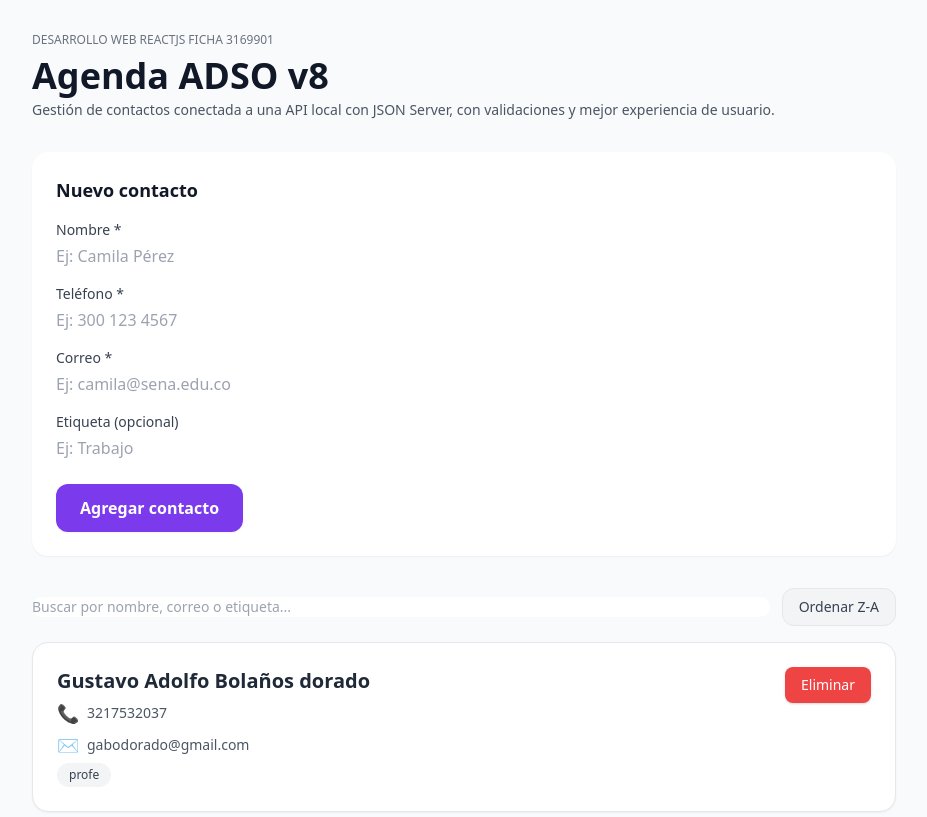
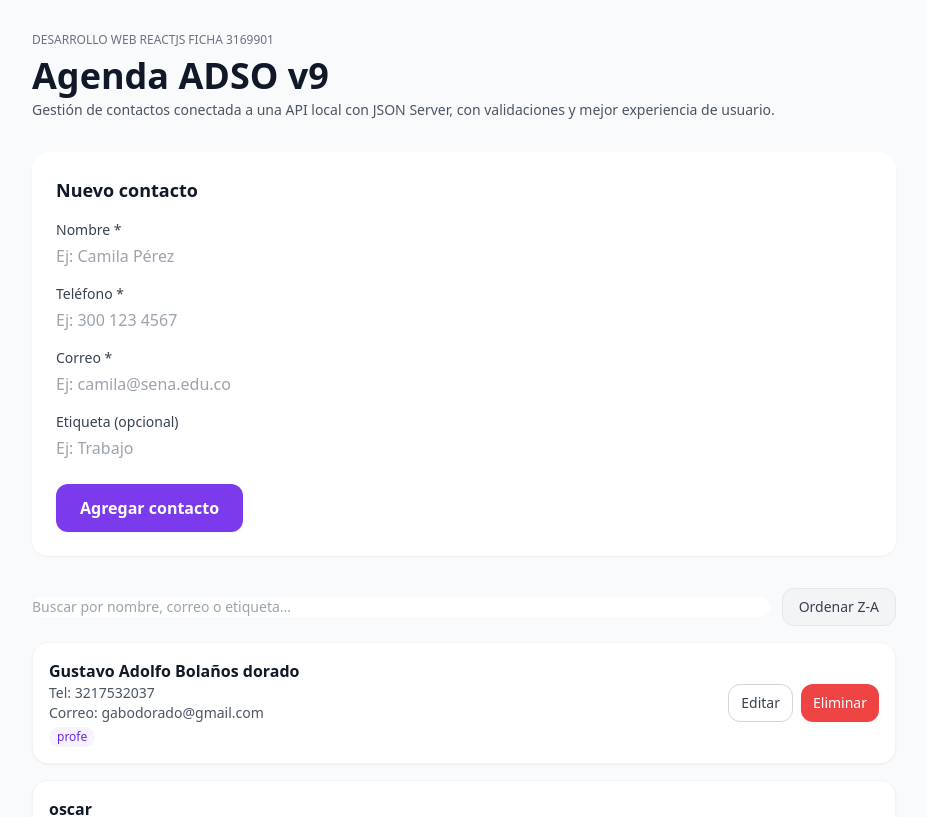
Before and after one commit to DavidFranCo935/Agenda-adso, a React (Vite) app: page / in a window 1280 px wide. Shown: the top 817 px of the page, without its empty margins (176-1103 px from the left). Built offline with nearby package versions, Linux system fonts and the light colour scheme; data requests are answered from the project's data file.

Commit message:
agenda adso v9

```diff
--- a/src/App.jsx
+++ b/src/App.jsx
@@ -1,10 +1,11 @@
 // Archivo: src/App.jsx
 // Componente principal de la aplicación Agenda ADSO.
-// Se encarga de:
+// Responsabilidades:
 // - Cargar la lista de contactos desde la API (JSON Server).
 // - Manejar estados globales (contactos, carga, error).
+// - Manejar el contacto en edición.
 // - Conectar el formulario, el buscador y las tarjetas de contactos.
-// - Aplicar búsqueda y ordenamiento sobre la lista de contactos.
+// - Aplicar búsqueda, ordenamiento y edición.
 
 // Importamos hooks de React
 import { useEffect, useState } from "react";
@@ -13,6 +14,7 @@ import { useEffect, useState } from "react";
 import {
   listarContactos,
   crearContacto,
+  actualizarContacto,
   eliminarContactoPorId,
 } from "./api";
 
@@ -33,15 +35,14 @@ function App() {
   // Estado para guardar mensajes de error generales de la aplicación
   const [error, setError] = useState("");
 
-  // === NUEVOS ESTADOS PARA LA CLASE 10 ===
-
   // Estado para el término de búsqueda digitado por el usuario
   const [busqueda, setBusqueda] = useState("");
 
-  // Estado para el orden de los contactos:
-  // true  = orden alfabético ascendente (A-Z)
-  // false = orden alfabético descendente (Z-A)
+  // Estado para el orden de los contactos: true = A-Z, false = Z-A
   const [ordenAsc, setOrdenAsc] = useState(true);
+
+  // Estado para saber qué contacto estamos editando (o null si no editamos)
+  const [contactoEnEdicion, setContactoEnEdicion] = useState(null);
 
   // useEffect que se ejecuta una sola vez al montar el componente.
   // Aquí cargamos los contactos iniciales desde JSON Server (GET).
@@ -69,7 +70,7 @@ function App() {
     cargarContactos();
   }, []);
 
-  // Función que se encarga de agregar un nuevo contacto usando la API (POST)
+  // Función que se encarga de agregar un nuevo contacto usando la API (CREATE)
   const onAgregarContacto = async (nuevoContacto) => {
     try {
       // Limpiamos cualquier error previo antes de intentar guardar
@@ -89,7 +90,34 @@ function App() {
         "No se pudo guardar el contacto. Verifica tu conexión o el estado del servidor e intenta nuevamente."
       );
 
-      // Relanzar el error es opcional, pero útil si el formulario quiere reaccionar
+      // Relanzar el error permite que el formulario también pueda reaccionar
+      throw error;
+    }
+  };
+
+  // Función para actualizar un contacto (UPDATE)
+  const onActualizarContacto = async (contactoActualizado) => {
+    try {
+      setError(""); // Limpiamos errores previos
+
+      // Llamamos a la API para actualizar el contacto por id
+      const actualizado = await actualizarContacto(
+        contactoActualizado.id,
+        contactoActualizado
+      );
+
+      // Recorremos la lista y reemplazamos el contacto que coincida por id
+      setContactos((prev) =>
+        prev.map((c) => (c.id === actualizado.id ? actualizado : c))
+      );
+
+      // Limpiamos el contacto en edición (salimos de modo edición)
+      setContactoEnEdicion(null);
+    } catch (error) {
+      console.error("Error al actualizar contacto:", error);
+      setError(
+        "No se pudo actualizar el contacto. Verifica tu conexión o el servidor e intenta nuevamente."
+      );
       throw error;
     }
   };
@@ -102,6 +130,11 @@ function App() {
 
       // Filtramos el contacto eliminado de la lista local
       setContactos((prev) => prev.filter((c) => c.id !== id));
+
+      // Si el contacto que se elimina estaba en edición, cancelamos la edición
+      setContactoEnEdicion((actual) =>
+        actual && actual.id === id ? null : actual
+      );
     } catch (error) {
       // Mostramos el error en consola para depurar
       console.error("Error al eliminar contacto:", error);
@@ -113,20 +146,26 @@ function App() {
     }
   };
 
-  // === LÓGICA DE BÚSQUEDA Y ORDENAMIENTO (CLASE 10) ===
+  // Función para activar el modo edición al hacer clic en "Editar"
+  const onEditarClick = (contacto) => {
+    setContactoEnEdicion(contacto); // Guardamos el contacto que se va a editar
+    setError(""); // Limpiamos posibles errores previos
+  };
+
+  // Función para cancelar la edición y volver a modo "crear"
+  const onCancelarEdicion = () => {
+    setContactoEnEdicion(null);
+  };
+
+  // === LÓGICA DE BÚSQUEDA Y ORDENAMIENTO (Clase 10) ===
 
   // 1. Filtramos la lista original según el término de búsqueda
   const contactosFiltrados = contactos.filter((c) => {
-    // Convertimos el término de búsqueda a minúsculas
     const termino = busqueda.toLowerCase();
-
-    // Normalizamos los campos del contacto a minúsculas
     const nombre = c.nombre.toLowerCase();
     const correo = c.correo.toLowerCase();
-    // etiqueta puede ser undefined, por eso usamos (c.etiqueta || "")
     const etiqueta = (c.etiqueta || "").toLowerCase();
 
-    // Incluimos el contacto si el término aparece en alguno de estos campos
     return (
       nombre.includes(termino) ||
       correo.includes(termino) ||
@@ -136,18 +175,12 @@ function App() {
 
   // 2. Ordenamos los contactos filtrados por nombre
   const contactosOrdenados = [...contactosFiltrados].sort((a, b) => {
-    // Pasamos los nombres a minúsculas para comparar sin problemas
     const nombreA = a.nombre.toLowerCase();
     const nombreB = b.nombre.toLowerCase();
 
-    if (nombreA < nombreB) {
-      // Si ordenAsc es true, A va antes que B; si es false, al revés
-      return ordenAsc ? -1 : 1;
-    }
-    if (nombreA > nombreB) {
-      return ordenAsc ? 1 : -1;
-    }
-    return 0; // Si son iguales, no cambia el orden
+    if (nombreA < nombreB) return ordenAsc ? -1 : 1;
+    if (nombreA > nombreB) return ordenAsc ? 1 : -1;
+    return 0;
   });
 
   // JSX que renderiza toda la aplicación
@@ -180,27 +213,29 @@ function App() {
           <p className="text-sm text-gray-500">Cargando contactos...</p>
         ) : (
           <>
-            {/* Formulario para crear nuevos contactos */}
-            <FormularioContacto onAgregar={onAgregarContacto} />
+            {/* Formulario para crear o editar contactos */}
+            <FormularioContacto
+              onAgregar={onAgregarContacto}
+              onActualizar={onActualizarContacto}
+              contactoEnEdicion={contactoEnEdicion}
+              onCancelarEdicion={onCancelarEdicion}
+            />
 
-            {/* === NUEVO: Buscador y botón de orden (CLASE 10) === */}
+            {/* Buscador y botón de orden */}
             <div className="flex flex-col md:flex-row md:items-center md:justify-between gap-3 mb-4">
-              {/* Input de búsqueda controlado */}
               <input
                 type="text"
                 className="w-full md:flex-1 rounded-xl border-gray-300 focus:ring-purple-500 focus:border-purple-500 text-sm"
                 placeholder="Buscar por nombre, correo o etiqueta..."
-                value={busqueda} // Valor viene del estado busqueda
-                onChange={(e) => setBusqueda(e.target.value)} // Actualiza el estado
+                value={busqueda}
+                onChange={(e) => setBusqueda(e.target.value)}
               />
 
-              {/* Botón para alternar el orden A-Z / Z-A */}
               <button
                 type="button"
                 onClick={() => setOrdenAsc((prev) => !prev)}
                 className="bg-gray-100 text-gray-700 text-sm px-4 py-2 rounded-xl border border-gray-200 hover:bg-gray-200"
               >
-                {/* Texto dinámico según el estado ordenAsc */}
                 {ordenAsc ? "Ordenar Z-A" : "Ordenar A-Z"}
               </button>
             </div>
@@ -208,21 +243,19 @@ function App() {
             {/* Listado de contactos (usa contactosOrdenados) */}
             <section className="space-y-4">
               {contactosOrdenados.length === 0 ? (
-                // Mensaje cuando el filtro no encuentra resultados
                 <p className="text-sm text-gray-500">
                   No se encontraron contactos que coincidan con la búsqueda.
                 </p>
               ) : (
-                // Recorremos la lista de contactos ya filtrados y ordenados
                 contactosOrdenados.map((c) => (
                   <ContactoCard
-                    key={c.id} // Key única para cada elemento de la lista
+                    key={c.id}
                     nombre={c.nombre}
                     telefono={c.telefono}
                     correo={c.correo}
                     etiqueta={c.etiqueta}
-                    // onEliminar es una función que llama a onEliminarContacto con el id
                     onEliminar={() => onEliminarContacto(c.id)}
+                    onEditar={() => onEditarClick(c)}
                   />
                 ))
               )}
--- a/src/Components/ContactoCard.jsx
+++ b/src/Components/ContactoCard.jsx
@@ -1,42 +1,50 @@
+// Archivo: src/components/ContactoCard.jsx
+// Componente que muestra la información de un contacto en una tarjeta.
+// Incluye botones para Editar y Eliminar.
 
-// Este componente muestra un contacto individual.
-// Incluye nombre, teléfono, correo, etiqueta y el botón de eliminar.
-
-export default function ContactoCard({ nombre, telefono, correo, etiqueta, onEliminar }) {
+function ContactoCard({ nombre, telefono, correo, etiqueta, onEliminar, onEditar }) {
   return (
-    <div className="bg-white shadow-sm border border-gray-200 rounded-2xl p-6 flex items-start justify-between">
-      {/* Información del contacto */}
-      <div className="space-y-1">
-        {/* Nombre */}
-        <h3 className="text-xl font-semibold text-gray-800">{nombre}</h3>
-
-        {/* Teléfono */}
-        <p className="text-gray-600 text-sm flex items-center gap-2">
-          <span className="text-purple-500 text-lg">📞</span>
-          {telefono}
+    <article className="bg-white rounded-2xl shadow-sm border border-gray-100 p-4 flex flex-col md:flex-row md:items-center md:justify-between gap-3">
+      {/* Información principal del contacto */}
+      <div>
+        <h3 className="text-base font-semibold text-gray-900">
+          {nombre}
+        </h3>
+        <p className="text-sm text-gray-600">
+          Tel: {telefono}
         </p>
-
-        {/* Correo */}
-        <p className="text-gray-600 text-sm flex items-center gap-2">
-          <span className="text-purple-500 text-lg">✉️</span>
-          {correo}
+        <p className="text-sm text-gray-600">
+          Correo: {correo}
         </p>
-
-        {/* Etiqueta (si existe) */}
         {etiqueta && (
-          <span className="inline-block bg-gray-100 text-gray-700 text-xs px-3 py-1 rounded-full mt-2">
+          <span className="inline-flex mt-1 px-2 py-0.5 rounded-full text-xs font-medium bg-purple-50 text-purple-700">
             {etiqueta}
           </span>
         )}
       </div>
 
-      {/* Botón de eliminar */}
+      {/* Botones de acción */}
+      <div className="flex gap-2 justify-end">
+        {/* Botón Editar */}
         <button
+          type="button"
+          onClick={onEditar}
+          className="text-xs md:text-sm px-3 py-2 rounded-xl border border-gray-300 text-gray-700 hover:bg-gray-100"
+        >
+          Editar
+        </button>
+
+        {/* Botón Eliminar */}
+        <button
+          type="button"
           onClick={onEliminar}
-        className="bg-red-500 hover:bg-red-600 text-white text-sm px-4 py-2 rounded-lg shadow transition"
+          className="text-xs md:text-sm px-3 py-2 rounded-xl bg-red-500 text-white hover:bg-red-600"
         >
           Eliminar
         </button>
       </div>
+    </article>
   );
 }
+
+export default ContactoCard;
--- a/src/config.js
+++ b/src/config.js
@@ -10,7 +10,7 @@ export const APP_INFO = {
   // Número de ficha que se muestra en el encabezado
 ficha: "3169901",
   // Título principal de la aplicación
-titulo: "Agenda ADSO v8",
+titulo: "Agenda ADSO v9",
   // Subtítulo o descripción corta que aparece debajo del título
 subtitulo:
     "Gestión de contactos conectada a una API local con JSON Server, con validaciones y mejor experiencia de usuario.",
```
Also changed, not shown: src/Components/formularioContacto.jsx (+95 -51 lines), src/api.js (+19 -6 lines). Lines whose indentation alone changed are shown as unchanged.
